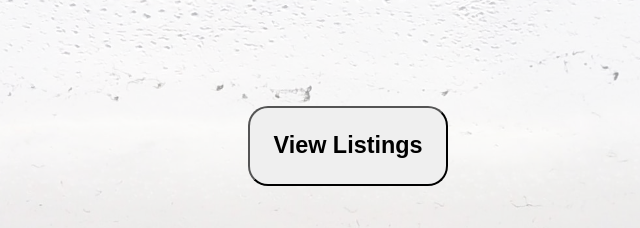
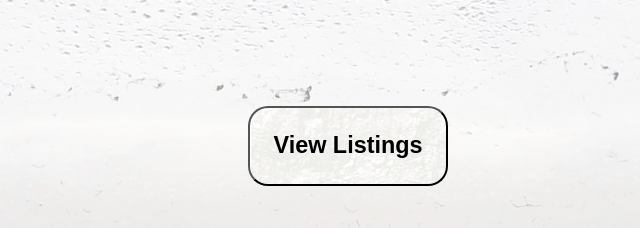
Before and after one commit to evanjscallan/bpb_sitedemo, a plain HTML site: page index.html in a window 1280 px wide. Shown: the part 1152-1380 px from the top of the page, 292-932 px from the left. Drawn offline with nearby package versions, Linux system fonts and the light colour scheme.

Commit message:
Update styles.css

```diff
--- a/styles.css
+++ b/styles.css
@@ -117,6 +117,7 @@ body{
 	margin: 0 0 2rem 0;
 	height: 4em;
 	position: relative;
+	background-image: url("pattern_sand-01.jpg");
 	}
 
 #learn-more: hover {
```
